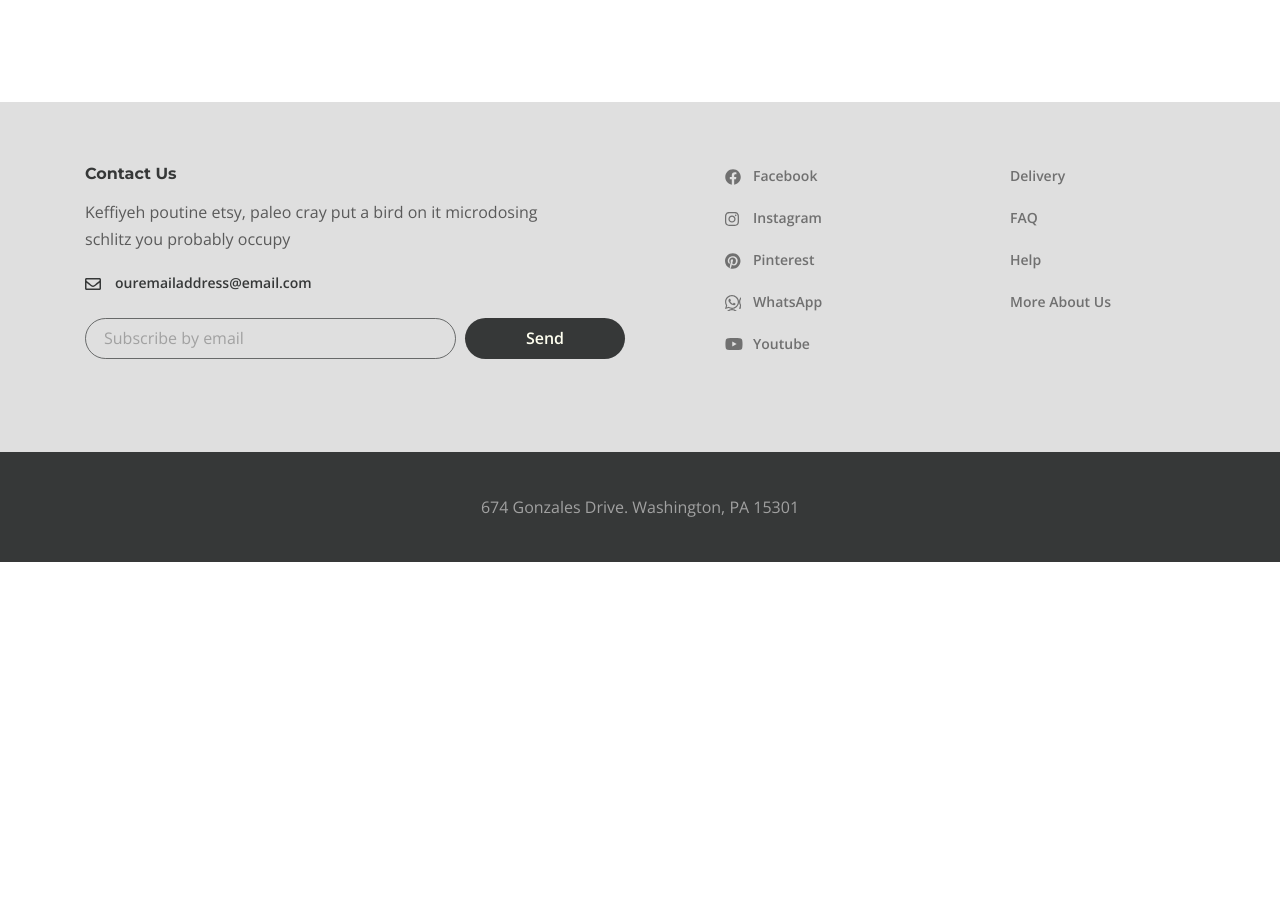
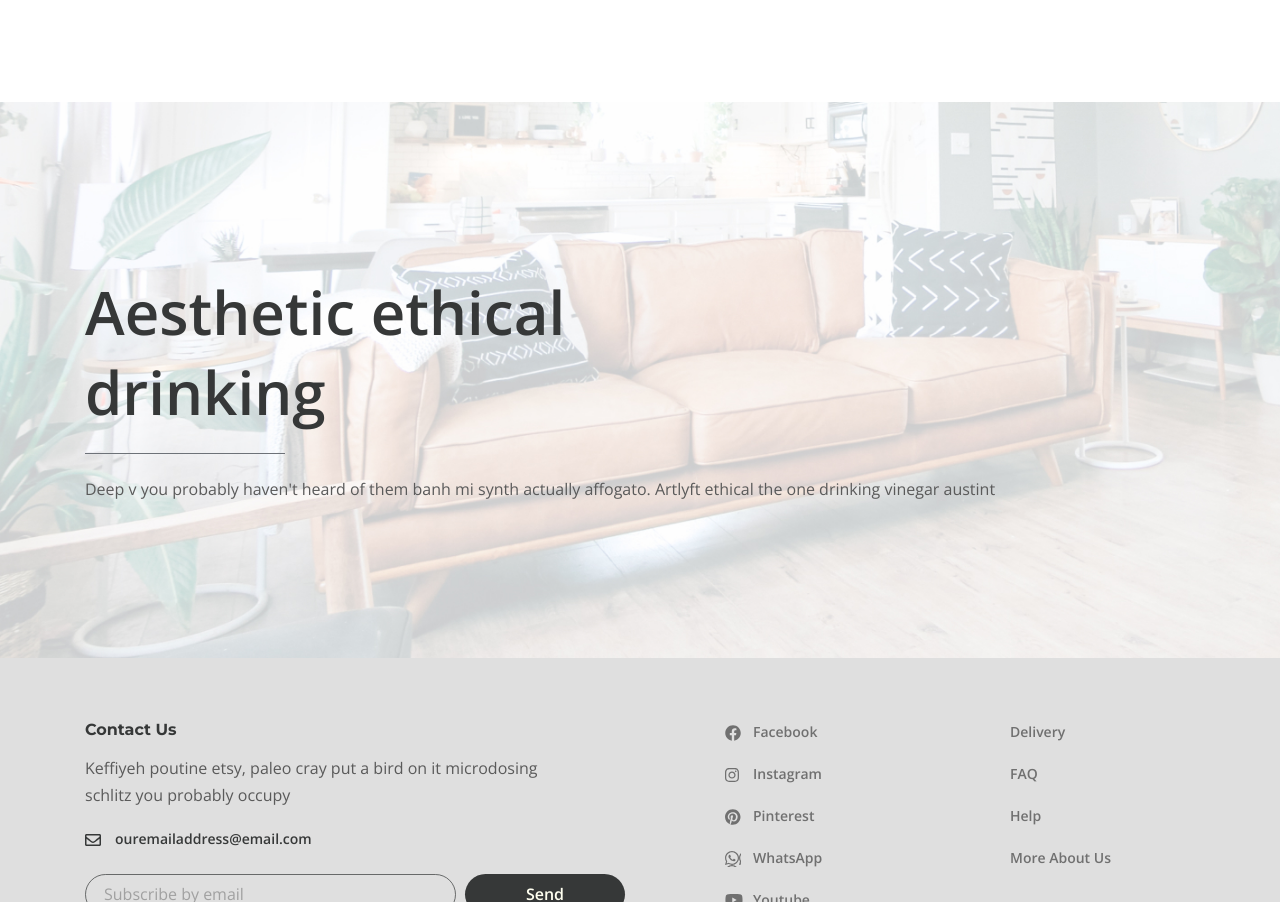
Before and after one commit to nazar2419/desire-site, a website: page app/index.html in a window 1280 px wide. Shown: the part 1615-2517 px from the top of the page. Before the commit the page ends 2177 px from the top, so only its background shows below. Drawn offline with nearby package versions, Linux system fonts and the light colour scheme.

Commit message:
added decor block

```diff
--- a/app/index.html
+++ b/app/index.html
@@ -158,6 +158,18 @@
           </div>
         </div>
       </section>
+      <section class="decor">
+        <div class="container">
+          <h2 class="decor__title">
+            Aesthetic
+            ethical drinking
+          </h2>
+          <p class="decor__text">
+            Deep v you probably haven't heard of them banh mi synth actually affogato.
+            Artlyft ethical the one drinking vinegar austint
+          </p>
+        </div>
+      </section>
     </main>
     <footer class="footer">
       <div class="footer__content">
--- a/app/scss/style.scss
+++ b/app/scss/style.scss
@@ -367,5 +367,30 @@
     color: #707070;
 
   }
+}
 
+.decor{
+  padding: 170px 0 155px;
+  background-image: url(../images/decor_bg.jpg);
+  background-size: cover;
+  background-repeat: no-repeat;
+  &__title{
+    max-width: 730px;
+    color: $title;
+    font-size: 60px;
+    line-height: 80px;
+    padding-bottom: 22px;
+    margin-bottom: 22px;
+    position: relative;
+    &::after{
+      content:'';
+      bottom: 0;
+      position: absolute;
+      height: 1px;
+      background: #6D7278;
+      width: 200px;
+      left: 0;
+
+    }
+  }
 }
```
Also changed, not shown: app/css/style.min.css, app/images/decor_bg.jpg (added).
